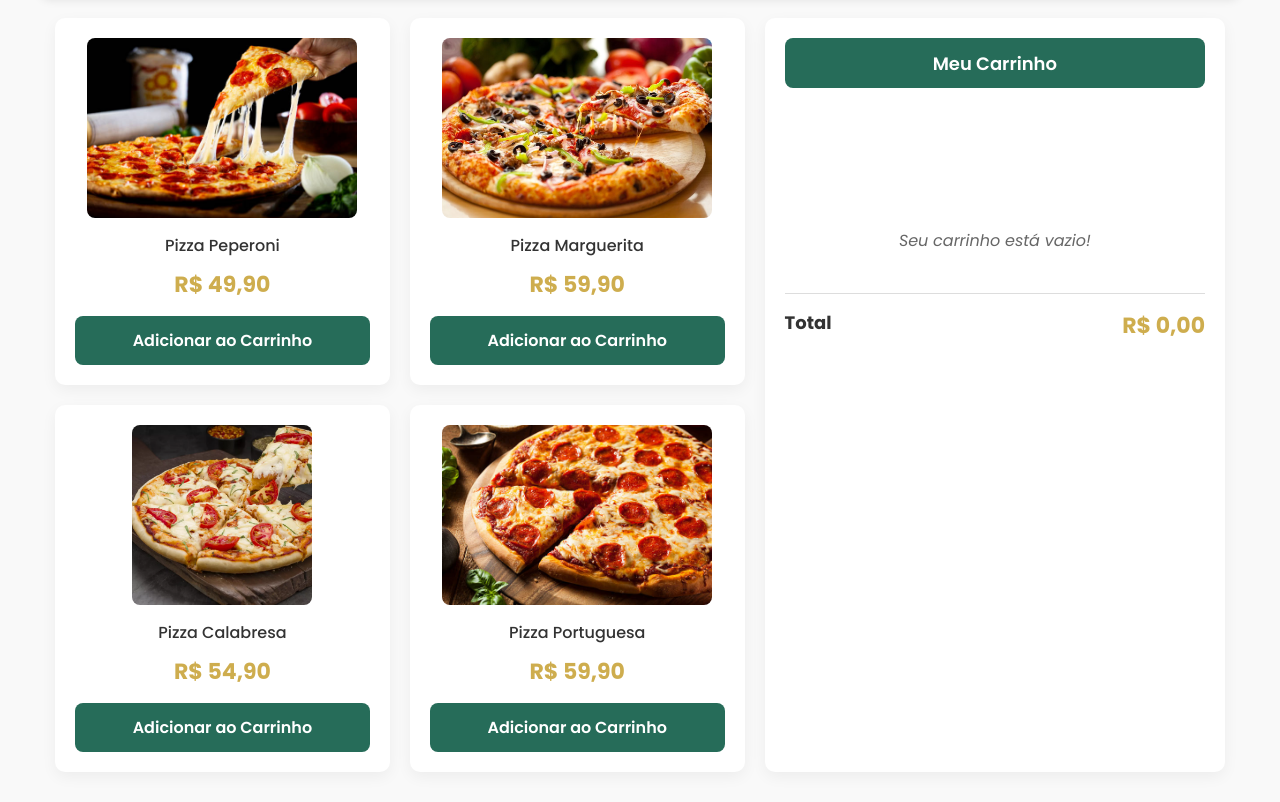
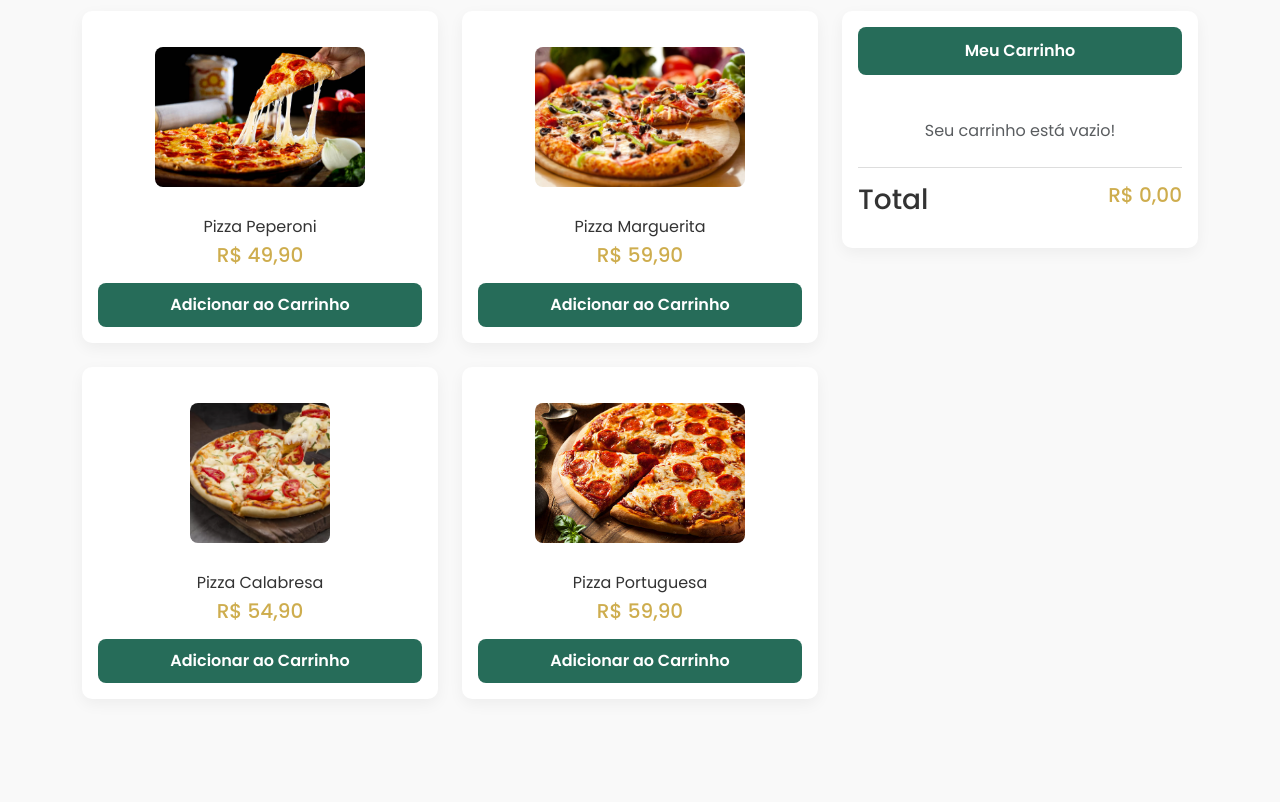
Before and after one commit to HenriqueMarinho1/Site-Pizzaria, a plain HTML site: page fazerPedido.html in a window 1280 px wide. Shown: the part 102-904 px from the top of the page. After the commit the page ends 817 px from the top, so only its background shows below. Drawn offline with nearby package versions, Linux system fonts and the light colour scheme.

Commit message:
fix: fixed page fazerPedido.html

```diff
--- a/fazerPedido.html
+++ b/fazerPedido.html
@@ -3,193 +3,131 @@
 <head>
     <meta charset="UTF-8">
     <meta name="viewport" content="width=device-width, initial-scale=1.0">
+    <title>Carrinho - Aline's Pizzaria</title>
+    <!-- Bootstrap CSS -->
+    <link href="https://cdn.jsdelivr.net/npm/bootstrap@5.3.0/dist/css/bootstrap.min.css" rel="stylesheet">
+    <!-- Font Awesome -->
     <link rel="stylesheet" href="https://cdnjs.cloudflare.com/ajax/libs/font-awesome/6.4.0/css/all.min.css">
-    <title>Carrinho - Aline's Pizzaria</title>
+    <!-- Google Fonts -->
+    <link href="https://fonts.googleapis.com/css2?family=Poppins:ital,wght@0,100;0,200;0,300;0,400;0,500;0,600;0,700;0,800;0,900;1,100;1,200;1,300;1,400;1,500;1,600;1,700;1,800;1,900&display=swap" rel="stylesheet">
     <style>
-        @import url('https://fonts.googleapis.com/css2?family=Poppins:ital,wght@0,100;0,200;0,300;0,400;0,500;0,600;0,700;0,800;0,900;1,100;1,200;1,300;1,400;1,500;1,600;1,700;1,800;1,900&display=swap');
-
-        * {
-            margin: 0;
-            padding: 0;
-            box-sizing: border-box;
+        body {
             font-family: "Poppins", sans-serif;
-        }
-
-        body {
             background-color: #f9f9f9;
             color: #333;
         }
 
-        /* Header */
         .header {
-            width: 100%;
-            max-width: 1200px;
-            height: 80px;
             background-color: #266C59;
-            display: flex;
-            margin: 20px auto;
-            padding: 15px;
             border-radius: 10px;
-            justify-content: space-between;
-            align-items: center;
             box-shadow: 0 2px 10px rgba(0,0,0,0.1);
         }
 
-        .header .logo {
-            font-size: 24px;
+        .logo {
+            font-size: 1.5rem;
             font-weight: bold;
-            color: #fff;
+            color: white;
         }
 
-        .cart {
-            display: flex;
-            align-items: center;
-            background-color: #fff;
+        .cart-btn {
+            background-color: white;
             border-radius: 30px;
             padding: 8px 15px;
-            cursor: pointer;
             transition: all 0.3s;
         }
 
-        .cart:hover {
+        .cart-btn:hover {
             transform: translateY(-2px);
             box-shadow: 0 4px 8px rgba(0,0,0,0.1);
         }
 
         .fa-shopping-cart {
             color: #266C59;
-            font-size: 20px;
             margin-right: 10px;
         }
 
-        .cart p {
+        .cart-count {
             width: 25px;
             height: 25px;
+            border-radius: 50%;
+            background-color: #CEAD4E;
+            color: white;
+            font-weight: 600;
             display: flex;
             justify-content: center;
             align-items: center;
-            border-radius: 50%;
-            background-color: #CEAD4E;
-            color: #fff;
-            font-weight: 600;
         }
 
-        /* Container Principal */
-        .container {
-            width: 100%;
-            max-width: 1200px;
-            margin: 0 auto 30px;
-            padding: 0 15px;
+        .product-card {
+            background-color: white;
+            border-radius: 10px;
+            box-shadow: 0 5px 15px rgba(0,0,0,0.05);
+            transition: transform 0.3s;
+            height: 100%;
             display: flex;
             flex-direction: column;
         }
 
-        /* Linha de Produtos */
-        .linha-produtos {
-            display: grid;
-            grid-template-columns: repeat(auto-fit, minmax(250px, 1fr));
-            gap: 20px;
-            margin-bottom: 20px;
-        }
-
-        .corpoProduto {
-            display: flex;
-            flex-direction: column;
-            align-items: center;
-            padding: 20px;
-            background-color: #fff;
-            border-radius: 10px;
-            box-shadow: 0 5px 15px rgba(0,0,0,0.05);
-            transition: transform 0.3s;
-        }
-
-        .corpoProduto:hover {
+        .product-card:hover {
             transform: translateY(-5px);
             box-shadow: 0 10px 20px rgba(0,0,0,0.1);
         }
 
-        .imgProduto {
-            width: 100%;
+        .product-img {
             height: 180px;
             display: flex;
             justify-content: center;
             align-items: center;
-            margin-bottom: 15px;
+            padding: 20px;
         }
 
-        .produtoMiniatura {
+        .product-img img {
             max-width: 100%;
             max-height: 100%;
             object-fit: cover;
             border-radius: 8px;
         }
 
-        .titulo {
-            width: 100%;
-            text-align: center;
-        }
-
-        .titulo p {
-            font-size: 16px;
-            color: #333;
-            margin-bottom: 10px;
-            font-weight: 500;
-        }
-
-        .titulo h2 {
-            font-size: 22px;
+        .product-price {
             color: #CEAD4E;
+            font-size: 1.25rem;
             margin-bottom: 15px;
         }
 
-        .button {
+        .add-to-cart-btn {
             background-color: #266C59;
-            width: 100%;
             border: none;
             border-radius: 8px;
-            padding: 12px;
-            color: #fff;
-            font-size: 16px;
+            padding: 10px;
+            color: white;
             font-weight: 600;
-            cursor: pointer;
             transition: all 0.3s;
+            width: 100%;
         }
 
-        .button:hover {
+        .add-to-cart-btn:hover {
             background-color: #1E5545;
         }
 
-        /* Barra Lateral - Carrinho */
-        .barraLateral {
-            width: 100%;
+        .cart-sidebar {
+            background-color: white;
             border-radius: 10px;
-            background-color: #fff;
-            padding: 20px;
             box-shadow: 0 5px 15px rgba(0,0,0,0.05);
-            margin-top: 20px;
         }
 
-        .topoCarrinho {
+        .cart-header {
             background-color: #266C59;
+            color: white;
+            border-radius: 8px;
+            padding: 12px;
+            text-align: center;
+            font-weight: 600;
+            margin-bottom: 20px;
+        }
+
+        .cart-item {
             display: flex;
             align-items: center;
-            justify-content: center;
-            height: 50px;
-            border-radius: 8px;
-            margin-bottom: 20px;
-            color: #fff;
-            font-size: 18px;
-            font-weight: 600;
-        }
-
-        #carrinho-itens {
-            min-height: 100px;
-        }
-
-        .item-carrinho {
-            display: flex;
-            align-items: center;
-            justify-content: space-between;
             padding: 12px;
             background-color: #f9f9f9;
             border-radius: 8px;
@@ -197,7 +135,7 @@
             border-left: 4px solid #CEAD4E;
         }
 
-        .linha-da-imagem {
+        .cart-item-img {
             width: 50px;
             height: 50px;
             border-radius: 50%;
@@ -208,25 +146,18 @@
             overflow: hidden;
         }
 
-        .img-carrinho {
+        .cart-item-img img {
             width: 100%;
             height: 100%;
             object-fit: cover;
         }
 
-        .item-carrinho-info {
+        .cart-item-info {
             flex: 1;
             margin: 0 15px;
         }
 
-        .item-carrinho-info h4 {
-            font-size: 16px;
-            margin-bottom: 5px;
-            color: #333;
-        }
-
-        .item-carrinho-info p {
-            font-size: 14px;
+        .cart-item-price {
             color: #CEAD4E;
             font-weight: 600;
         }
@@ -234,7 +165,6 @@
         .fa-trash {
             color: #e74c3c;
             cursor: pointer;
-            font-size: 18px;
             transition: all 0.3s;
         }
 
@@ -242,183 +172,138 @@
             transform: scale(1.1);
         }
 
-        .item-carrinho-vazio {
-            text-align: center;
-            padding: 20px;
-            color: #666;
-            font-style: italic;
-        }
-
-        .rodape {
-            display: flex;
-            justify-content: space-between;
-            margin: 20px 0;
+        .cart-footer {
             padding: 15px 0;
             border-top: 1px solid #ddd;
         }
 
-        .rodape h3 {
-            font-size: 18px;
-            color: #333;
+        .total-price {
+            color: #CEAD4E;
+            font-size: 1.25rem;
         }
 
-        .rodape h2 {
-            font-size: 22px;
-            color: #CEAD4E;
-        }
-
-        #finalizar-compra {
-            width: 100%;
+        .checkout-btn {
             background-color: #CEAD4E;
             border: none;
             border-radius: 8px;
-            padding: 15px;
-            color: #fff;
-            font-size: 18px;
+            padding: 12px;
+            color: white;
             font-weight: 600;
-            cursor: pointer;
             transition: all 0.3s;
-            margin-top: 10px;
+            width: 100%;
         }
 
-        #finalizar-compra:hover {
+        .checkout-btn:hover {
             background-color: #B89A43;
-        }
-
-        /* Responsividade */
-        @media (min-width: 768px) {
-            .container {
-                flex-direction: row;
-                gap: 20px;
-            }
-
-            .linha-produtos {
-                width: 60%;
-                margin-bottom: 0;
-            }
-
-            .barraLateral {
-                width: 40%;
-                margin-top: 0;
-            }
-        }
-
-        @media (max-width: 480px) {
-            .header {
-                height: 70px;
-                padding: 10px;
-                margin: 15px auto;
-            }
-
-            .header .logo {
-                font-size: 20px;
-            }
-
-            .cart {
-                padding: 6px 12px;
-            }
-
-            .titulo h2 {
-                font-size: 20px;
-            }
-
-            .button {
-                padding: 10px;
-                font-size: 15px;
-            }
         }
     </style>
 </head>
 <body>
-    <div class="header">
-        <p class="logo">Aline's Pizzaria</p>
-        <div class="cart">
+    <div class="container my-3">
+        <header class="header d-flex justify-content-between align-items-center p-3 mb-4">
+            <h1 class="logo m-0">Aline's Pizzaria</h1>
+            <div class="cart-btn d-flex align-items-center">
                 <i class="fas fa-shopping-cart"></i>
-            <p id="cart-count">0</p>
+                <div class="cart-count" id="cart-count">0</div>
             </div>
+        </header>
+
+        <div class="row">
+            <div class="col-lg-8">
+                <div class="row row-cols-1 row-cols-md-2 g-4">
+                    <!-- Produto 1 -->
+                    <div class="col">
+                        <form action="filtros/criar.php" method="post" class="h-100">
+                            <div class="product-card p-3 h-100">
+                                <div class="product-img">
+                                    <img src="img/pizza11.jpg" alt="Pizza Peperoni" class="img-fluid">
                                 </div>
-
-    <div class="container">
-        <div class="linha-produtos">
-            <!-- Produto 1 -->
-            <form action="filtros/criar.php" method="post">
-                <div class="corpoProduto">
-                    <div class="imgProduto">
-                        <img src="img/pizza11.jpg" alt="Pizza Peperoni" class="produtoMiniatura" />
-                    </div>
-                    <div class="titulo">
-                        <p>Pizza Peperoni</p>
-                        <h2>R$ 49,90</h2>
+                                <div class="text-center mt-2">
+                                    <p class="mb-1">Pizza Peperoni</p>
+                                    <h3 class="product-price mb-3">R$ 49,90</h3>
                                     <input type="hidden" name="id_produto" value="1">
                                     <input type="hidden" name="valor" value="49.90">
-                        <button type="submit" class="button" name="addCarrinho">Adicionar ao Carrinho</button>
-                    </div>
-                </div>
-            </form>
-
-            <!-- Produto 2 -->
-            <form action="filtros/criar.php" method="post">
-                <div class="corpoProduto">
-                    <div class="imgProduto">
-                        <img src="img/pizza22.jpg" alt="Pizza Marguerita" class="produtoMiniatura" />
-                    </div>
-                    <div class="titulo">
-                        <p>Pizza Marguerita</p>
-                        <h2>R$ 59,90</h2>
-                        <input type="hidden" name="id_produto" value="2">
-                        <input type="hidden" name="valor" value="59.90">
-                        <button type="submit" class="button" name="addCarrinho">Adicionar ao Carrinho</button>
-                    </div>
-                </div>
-            </form>
-
-            <!-- Produto 3 -->
-            <form action="filtros/criar.php" method="post">
-                <div class="corpoProduto">
-                    <div class="imgProduto">
-                        <img src="img/pizza33.webp" alt="Pizza Calabresa" class="produtoMiniatura" />
-                    </div>
-                    <div class="titulo">
-                        <p>Pizza Calabresa</p>
-                        <h2>R$ 54,90</h2>
-                        <input type="hidden" name="id_produto" value="3">
-                        <input type="hidden" name="valor" value="54.90">
-                        <button type="submit" class="button" name="addCarrinho">Adicionar ao Carrinho</button>
-                    </div>
-                </div>
-            </form>
-
-            <!-- Produto 4 -->
-            <form action="filtros/criar.php" method="post">
-                <div class="corpoProduto">
-                    <div class="imgProduto">
-                        <img src="img/pizza44.jpg" alt="Pizza Portuguesa" class="produtoMiniatura" />
-                    </div>
-                    <div class="titulo">
-                        <p>Pizza Portuguesa</p>
-                        <h2>R$ 59,90</h2>
-                        <input type="hidden" name="id_produto" value="4">
-                        <input type="hidden" name="valor" value="59.90">
-                        <button type="submit" class="button" name="addCarrinho">Adicionar ao Carrinho</button>
+                                    <button type="submit" class="add-to-cart-btn" name="addCarrinho">Adicionar ao Carrinho</button>
                                 </div>
                             </div>
                         </form>
                     </div>
 
-        <div class="barraLateral">
-            <div class="topoCarrinho">
-                <p>Meu Carrinho</p>
+                    <!-- Produto 2 -->
+                    <div class="col">
+                        <form action="filtros/criar.php" method="post" class="h-100">
+                            <div class="product-card p-3 h-100">
+                                <div class="product-img">
+                                    <img src="img/pizza22.jpg" alt="Pizza Marguerita" class="img-fluid">
                                 </div>
-            <div id="carrinho-itens">
-            </div>
-            <div class="item-carrinho-vazio" id="carrinho-vazio">Seu carrinho está vazio!</div>
-            <div class="rodape">
-                <h3>Total</h3>
-                <h2 id="total-preco">R$ 0,00</h2>
-            </div>
-            <button id="finalizar-compra" class="button" onclick="finalizarCompra()" style="display:none;">Finalizar Compra</button>
+                                <div class="text-center mt-2">
+                                    <p class="mb-1">Pizza Marguerita</p>
+                                    <h3 class="product-price mb-3">R$ 59,90</h3>
+                                    <input type="hidden" name="id_produto" value="2">
+                                    <input type="hidden" name="valor" value="59.90">
+                                    <button type="submit" class="add-to-cart-btn" name="addCarrinho">Adicionar ao Carrinho</button>
                                 </div>
                             </div>
+                        </form>
+                    </div>
+
+                    <!-- Produto 3 -->
+                    <div class="col">
+                        <form action="filtros/criar.php" method="post" class="h-100">
+                            <div class="product-card p-3 h-100">
+                                <div class="product-img">
+                                    <img src="img/pizza33.webp" alt="Pizza Calabresa" class="img-fluid">
+                                </div>
+                                <div class="text-center mt-2">
+                                    <p class="mb-1">Pizza Calabresa</p>
+                                    <h3 class="product-price mb-3">R$ 54,90</h3>
+                                    <input type="hidden" name="id_produto" value="3">
+                                    <input type="hidden" name="valor" value="54.90">
+                                    <button type="submit" class="add-to-cart-btn" name="addCarrinho">Adicionar ao Carrinho</button>
+                                </div>
+                            </div>
+                        </form>
+                    </div>
+
+                    <!-- Produto 4 -->
+                    <div class="col">
+                        <form action="filtros/criar.php" method="post" class="h-100">
+                            <div class="product-card p-3 h-100">
+                                <div class="product-img">
+                                    <img src="img/pizza44.jpg" alt="Pizza Portuguesa" class="img-fluid">
+                                </div>
+                                <div class="text-center mt-2">
+                                    <p class="mb-1">Pizza Portuguesa</p>
+                                    <h3 class="product-price mb-3">R$ 59,90</h3>
+                                    <input type="hidden" name="id_produto" value="4">
+                                    <input type="hidden" name="valor" value="59.90">
+                                    <button type="submit" class="add-to-cart-btn" name="addCarrinho">Adicionar ao Carrinho</button>
+                                </div>
+                            </div>
+                        </form>
+                    </div>
+                </div>
+            </div>
+
+            <div class="col-lg-4 mt-4 mt-lg-0">
+                <div class="cart-sidebar p-3">
+                    <div class="cart-header">
+                        Meu Carrinho
+                    </div>
+                    <div id="carrinho-itens"></div>
+                    <div class="text-center py-4 text-muted" id="carrinho-vazio">Seu carrinho está vazio!</div>
+                    <div class="cart-footer d-flex justify-content-between">
+                        <h3 class="m-0">Total</h3>
+                        <h3 class="total-price m-0" id="total-preco">R$ 0,00</h3>
+                    </div>
+                    <button id="finalizar-compra" class="checkout-btn mt-3" onclick="finalizarCompra()" style="display:none;">Finalizar Compra</button>
+                </div>
+            </div>
+        </div>
+    </div>
+
+    <!-- Bootstrap JS Bundle with Popper -->
+    <script src="https://cdn.jsdelivr.net/npm/bootstrap@5.3.0/dist/js/bootstrap.bundle.min.js"></script>
 
     <script>
         // Carrinho de compras
@@ -480,14 +365,14 @@
 
                 cart.forEach(item => {
                     const cartItem = document.createElement('div');
-                    cartItem.className = 'item-carrinho';
+                    cartItem.className = 'cart-item';
                     cartItem.innerHTML = `
-                        <div class="linha-da-imagem">
-                            <img src="${item.img}" class="img-carrinho" alt="${item.name}">
+                        <div class="cart-item-img">
+                            <img src="${item.img}" alt="${item.name}">
                         </div>
-                        <div class="item-carrinho-info">
-                            <h4>${item.name}</h4>
-                            <p>R$ ${item.price.toFixed(2)} x ${item.quantity}</p>
+                        <div class="cart-item-info">
+                            <h4 class="mb-1">${item.name}</h4>
+                            <p class="cart-item-price m-0">R$ ${item.price.toFixed(2)} x ${item.quantity}</p>
                         </div>
                         <i class="fas fa-trash" onclick="removeFromCart('${item.id}')"></i>
                     `;
```
Also changed, not shown: telaPedido.html (+2 -2 lines). Lines whose indentation alone changed are shown as unchanged.
